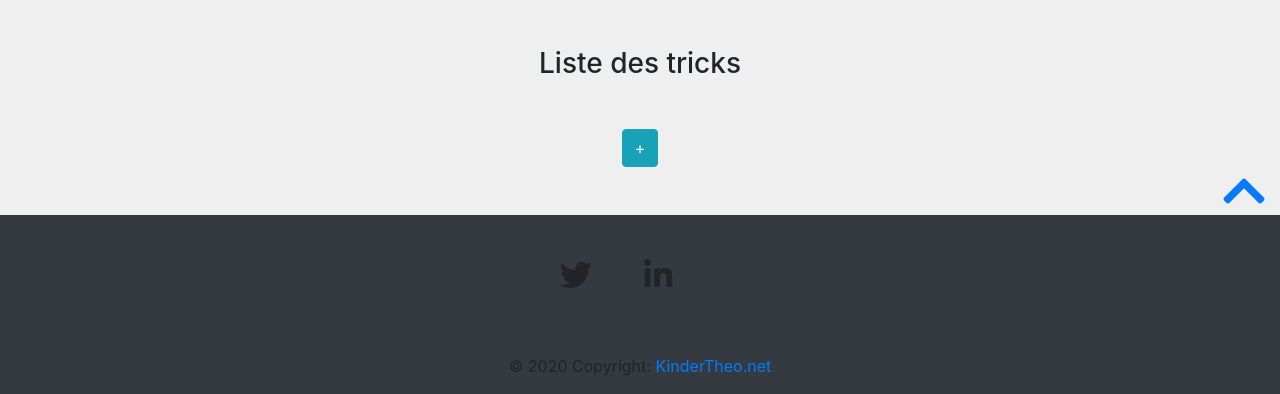
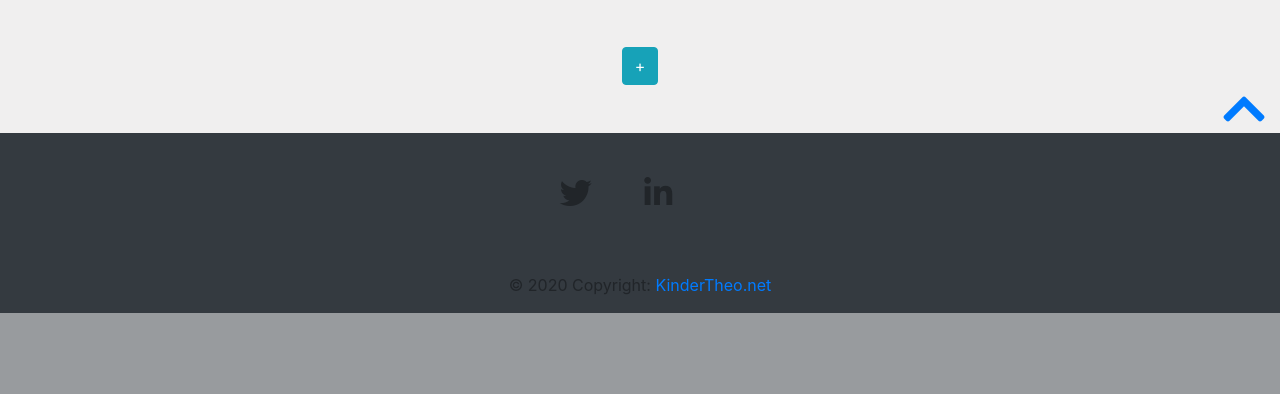
Before and after one commit to kindertheo/P6-SnowTricks, a Symfony app: template templates/home/index.html.twig in a window 1280 px wide. Shown: the part 857-1251 px from the top of the page. After the commit the page ends 1170 px from the top, so only its background shows below. Run offline with Twig, Linux system fonts and the light colour scheme; the template is opened without the code that fills it, so the values that code supplies are empty; some libraries are stand-ins or nearby versions.

Commit message:
delete h1

```diff
--- a/templates/home/index.html.twig
+++ b/templates/home/index.html.twig
@@ -11,7 +11,6 @@
     </div>
 
     <div class="container">
-        <h1 id="tricks-title" class="h3 text-center mb-5">Liste des tricks</h1>
 
         <div class="row">
             {% for trick in tricks %}
```
